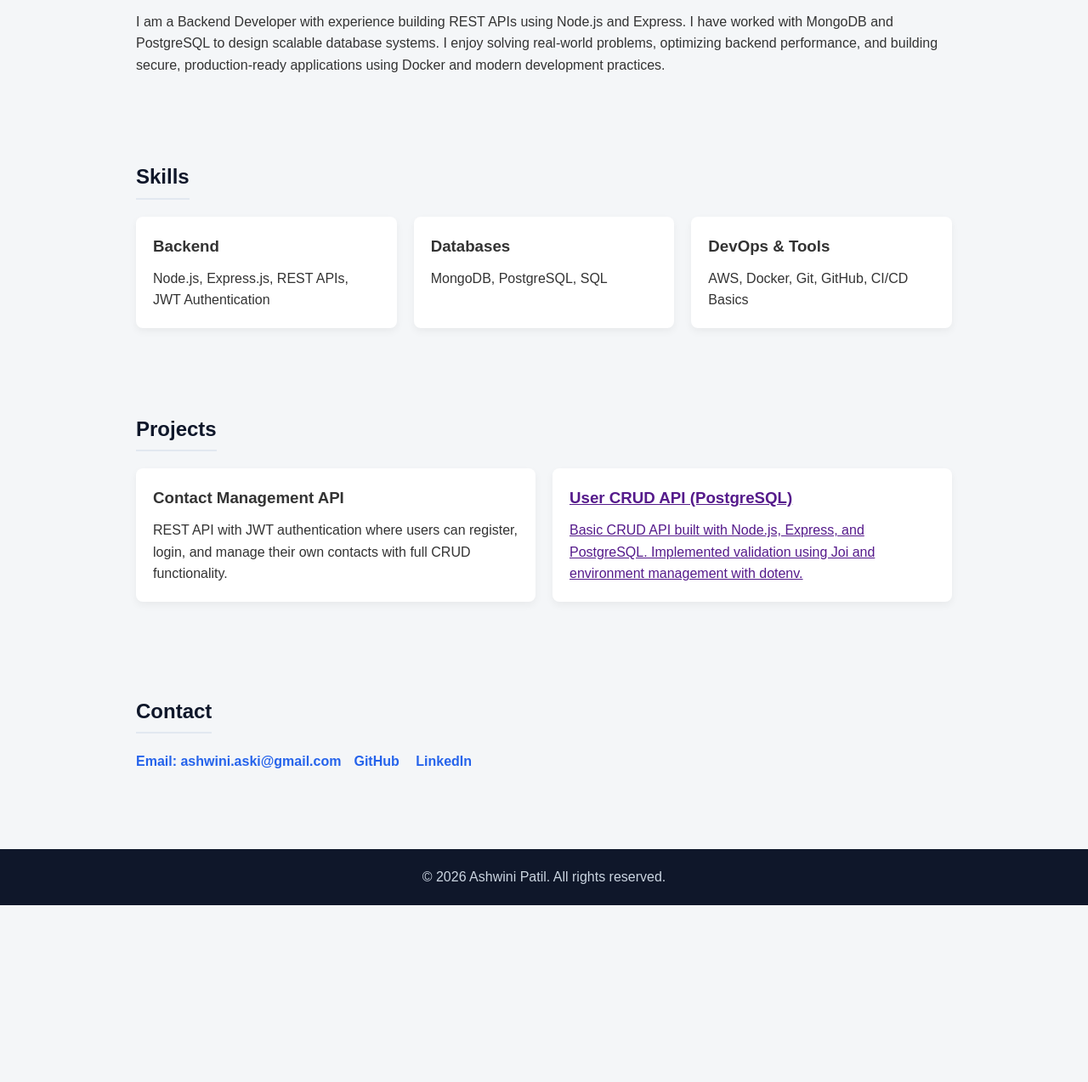
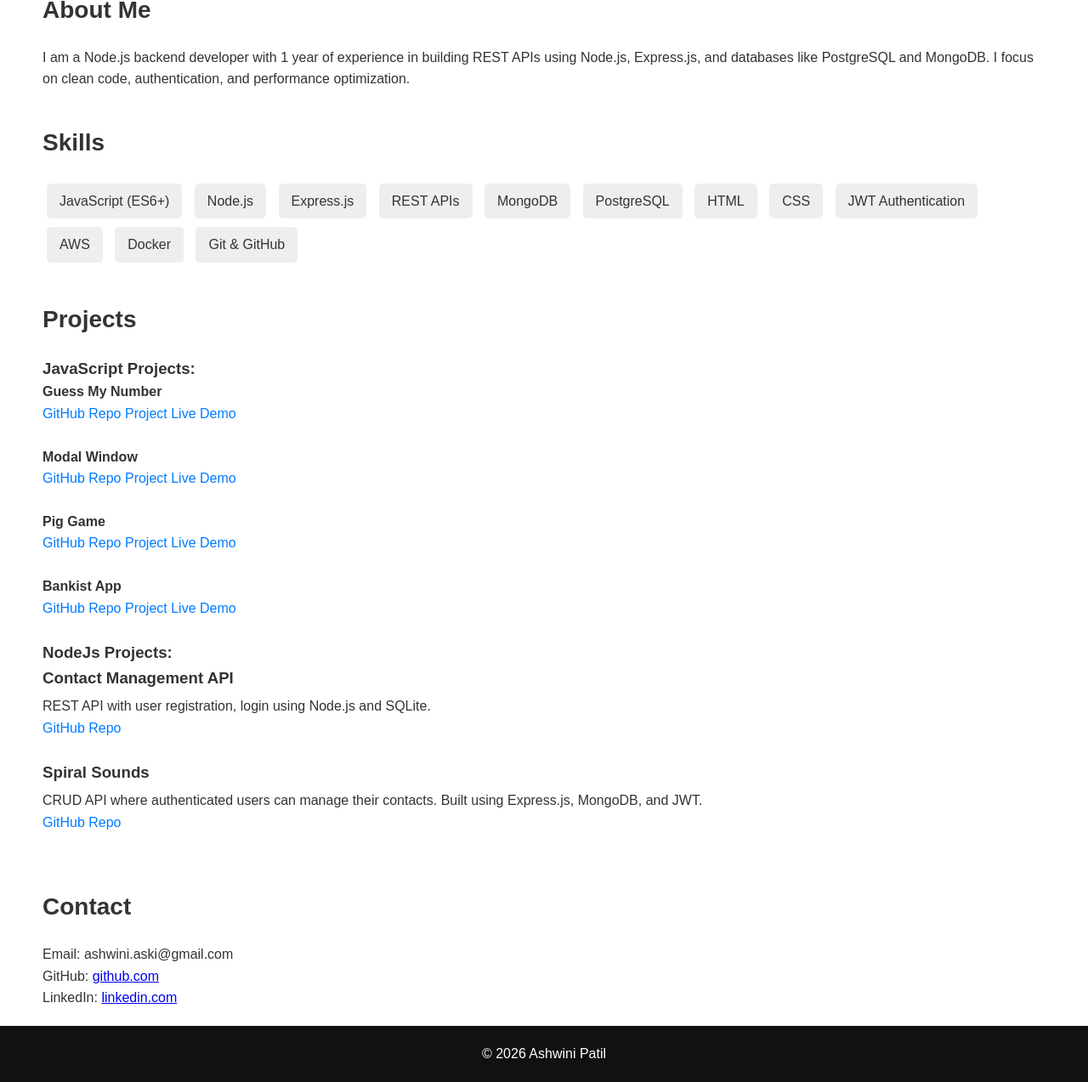
Before and after one commit to ashwini1990-23/ashwinipatil.github.io, a plain HTML site: page index.html in a window 1280 px wide. Shown: the part 285-1558 px from the top of the page at 85% size. Before the commit the page ends 1350 px from the top, so only its background shows below. Drawn offline with Linux system fonts and the light colour scheme.

Commit message:
HTML, CSS ,JS files for portfolio

```diff
--- a/index.html
+++ b/index.html
@@ -1,161 +1,168 @@
-<!DOCTYPE html>
+<!doctype html>
 <html lang="en">
   <head>
     <meta charset="UTF-8" />
     <meta name="viewport" content="width=device-width, initial-scale=1.0" />
-    <title>Ashwini Patil | Backend Developer</title>
-    <style>
-        * {
-            margin: 0;
-            padding: 0;
-            box-sizing: border-box;
-            font-family: Arial, Helvetica, sans-serif;
-        }
-
-        body {
-            line-height: 1.6;
-            background-color: #f4f6f8;
-            color: #333;
-        }
-
-        header {
-            background: #0f172a;
-            color: #fff;
-            padding: 40px 20px;
-            text-align: center;
-        }
-
-        header h1 {
-            font-size: 2.5rem;
-        }
-
-        header p {
-            margin-top: 10px;
-            font-size: 1.1rem;
-            color: #cbd5e1;
-        }
-
-        section {
-            padding: 50px 20px;
-            max-width: 1000px;
-            margin: auto;
-        }
-
-        h2 {
-            margin-bottom: 20px;
-            color: #0f172a;
-            border-bottom: 2px solid #e2e8f0;
-            display: inline-block;
-            padding-bottom: 5px;
-        }
-
-        .skills-list, .projects-list {
-            display: grid;
-            grid-template-columns: repeat(auto-fit, minmax(250px, 1fr));
-            gap: 20px;
-        }
-
-        .card {
-            background: #ffffff;
-            padding: 20px;
-            border-radius: 8px;
-            box-shadow: 0 4px 10px rgba(0,0,0,0.05);
-        }
-
-        .card h3 {
-            margin-bottom: 10px;
-        }
-
-        .contact a {
-            display: inline-block;
-            margin-right: 15px;
-            margin-top: 10px;
-            text-decoration: none;
-            color: #2563eb;
-            font-weight: bold;
-        }
-
-        footer {
-            text-align: center;
-            padding: 20px;
-            background: #0f172a;
-            color: #cbd5e1;
-            margin-top: 40px;
-        }
-
-        @media (max-width: 600px) {
-            header h1 {
-                font-size: 2rem;
-            }
-        }
-    </style>
+    <title>Ashwini Patil | Node.js Backend Developer</title>
+    <link rel="stylesheet" href="style.css" />
   </head>
   <body>
-
+    <!-- Navbar -->
     <header>
       <h1>Ashwini Patil</h1>
-        <p>Backend Developer | Node.js | Express | MongoDB | PostgreSQL | AWS | Docker | Git | GitHub</p>
+      <nav>
+        <a href="#about">About</a>
+        <a href="#skills">Skills</a>
+        <a href="#projects">Projects</a>
+        <a href="#contact">Contact</a>
+      </nav>
     </header>
 
-    <section id="about">
+    <!-- Hero -->
+    <section class="hero">
+      <h2>Node.js Backend Developer</h2>
+      <p>Building secure, scalable, and efficient backend applications</p>
+    </section>
+
+    <!-- About -->
+    <section id="about" class="section">
       <h2>About Me</h2>
       <p>
-            I am a Backend Developer with experience building REST APIs using Node.js and Express.
-            I have worked with MongoDB and PostgreSQL to design scalable database systems.
-            I enjoy solving real-world problems, optimizing backend performance, and building secure,
-            production-ready applications using Docker and modern development practices.
+        I am a Node.js backend developer with 1 year of experience in building
+        REST APIs using Node.js, Express.js, and databases like PostgreSQL and
+        MongoDB. I focus on clean code, authentication, and performance
+        optimization.
       </p>
     </section>
 
-    <section id="skills">
+    <!-- Skills -->
+    <section id="skills" class="section">
       <h2>Skills</h2>
-        <div class="skills-list">
-            <div class="card">
-                <h3>Backend</h3>
-                <p>Node.js, Express.js, REST APIs, JWT Authentication</p>
-            </div>
-            <div class="card">
-                <h3>Databases</h3>
-                <p>MongoDB, PostgreSQL, SQL</p>
-            </div>
-            <div class="card">
-                <h3>DevOps & Tools</h3>
-                <p>AWS, Docker, Git, GitHub, CI/CD Basics</p>
-            </div>
+      <div class="skills">
+        <span>JavaScript (ES6+)</span>
+        <span>Node.js</span>
+        <span>Express.js</span>
+        <span>REST APIs</span>
+        <span>MongoDB</span>
+        <span>PostgreSQL</span>
+        <span>HTML</span>
+        <span>CSS</span>
+        <span>JWT Authentication</span>
+        <span>AWS</span>
+        <span>Docker</span>
+        <span>Git & GitHub</span>
       </div>
     </section>
 
-    <section id="projects">
+    <!-- Projects -->
+    <section id="projects" class="section">
       <h2>Projects</h2>
-        <div class="projects-list">
-            <div class="card">
+
+      <h3>JavaScript Projects:</h3>
+      <div class="project">
+        <h4>Guess My Number</h4>
+
+        <a
+          href="https://github.com/ashwini1990-23/JavaScript/tree/main/DOMandEvents-Sec7/GuessMy%20Number(revision)"
+          target="_blank"
+          >GitHub Repo</a
+        >
+
+        <a
+          href="https://guess-my-number-ashwinipatil.netlify.app/"
+          target="_blank"
+          >Project Live Demo</a
+        >
+      </div>
+
+      <div class="project">
+        <h4>Modal Window</h4>
+
+        <a
+          href="https://github.com/ashwini1990-23/JavaScript/tree/main/DOMandEvents-Sec7/Modal_Window"
+          target="_blank"
+          >GitHub Repo</a
+        >
+        <a href="https://modal-window-ashwinipatil.netlify.app/" target="_blank"
+          >Project Live Demo</a
+        >
+      </div>
+
+      <div class="project">
+        <h4>Pig Game</h4>
+
+        <a
+          href="https://github.com/ashwini1990-23/JavaScript/tree/main/DOMandEvents-Sec7/PigGame"
+          target="_blank"
+          >GitHub Repo</a
+        >
+        <a href="https://pig-game-ashwinipatil.netlify.app/ " target="_blank"
+          >Project Live Demo</a
+        >
+      </div>
+
+      <div class="project">
+        <h4>Bankist App</h4>
+
+        <a
+          href="https://github.com/ashwini1990-23/JavaScript/tree/main/6-Bankist-App"
+          target="_blank"
+          >GitHub Repo</a
+        >
+        <a href="https://bankist-app-ashwinipatil.netlify.app/" target="_blank"
+          >Project Live Demo</a
+        >
+      </div>
+
+      <h3>NodeJs Projects:</h3>
+      <div class="project">
         <h3>Contact Management API</h3>
+        <p>REST API with user registration, login using Node.js and SQLite.</p>
+        <a
+          href="https://github.com/ashwini1990-23/NodeJS/tree/main/ContactManagementApp"
+          target="_blank"
+          >GitHub Repo</a
+        >
+      </div>
+
+      <div class="project">
+        <h3>Spiral Sounds</h3>
         <p>
-                    REST API with JWT authentication where users can register, login,
-                    and manage their own contacts with full CRUD functionality.
+          CRUD API where authenticated users can manage their contacts. Built
+          using Express.js, MongoDB, and JWT.
         </p>
-                <a href="" />
-            </div>
-            <div class="card">
-                <h3>User CRUD API (PostgreSQL)</h3>
-                <p>
-                    Basic CRUD API built with Node.js, Express, and PostgreSQL.
-                    Implemented validation using Joi and environment management with dotenv.
-                </p>
-            </div>
+        <a
+          href="https://github.com/ashwini1990-23/NodeJS/tree/main/Spiral-Sounds"
+          target="_blank"
+          >GitHub Repo</a
+        >
       </div>
     </section>
 
-    <section id="contact" class="contact">
+    <!-- Contact -->
+    <section id="contact" class="section">
       <h2>Contact</h2>
       <p>Email: ashwini.aski@gmail.com</p>
-        <a href="https://github.com/ashwini1990-23" target="_blank">GitHub</a>
-        <a href="https://linkedin.com/in/ashwini-patil-developer" target="_blank">LinkedIn</a>
+      <p>
+        GitHub:
+        <a href="https://github.com/ashwini1990-23" target="_blank"
+          >github.com</a
+        >
+      </p>
+      <p>
+        LinkedIn:
+        <a
+          href="https://linkedin.com/in/ashwini-patil-developer"
+          target="_blank"
+          >linkedin.com</a
+        >
+      </p>
     </section>
 
     <footer>
-        <p>© 2026 Ashwini Patil. All rights reserved.</p>
+      <p>© 2026 Ashwini Patil</p>
     </footer>
 
+    <script src="script.js"></script>
   </body>
 </html>
--- /dev/null
+++ b/script.js
@@ -0,0 +1,8 @@
+// Simple smooth scrolling
+document.querySelectorAll("nav a").forEach((link) => {
+  link.addEventListener("click", function (e) {
+    e.preventDefault();
+    const section = document.querySelector(this.getAttribute("href"));
+    section.scrollIntoView({ behavior: "smooth" });
+  });
+});
--- /dev/null
+++ b/style.css
@@ -0,0 +1,96 @@
+* {
+  margin: 0;
+  padding: 0;
+  box-sizing: border-box;
+  font-family: Arial, Helvetica, sans-serif;
+}
+
+body {
+  line-height: 1.6;
+  color: #333;
+}
+
+/* Header */
+header {
+  display: flex;
+  justify-content: space-between;
+  align-items: center;
+  padding: 20px 50px;
+  background: #111;
+  color: #fff;
+}
+
+header h1 {
+  font-size: 24px;
+}
+
+nav a {
+  color: #fff;
+  margin-left: 20px;
+  text-decoration: none;
+}
+
+nav a:hover {
+  text-decoration: underline;
+}
+
+/* Hero */
+.hero {
+  padding: 40px 10px;
+  text-align: center;
+  background: #f4f4f4;
+}
+
+.hero h2 {
+  font-size: 36px;
+}
+
+.hero p {
+  margin-top: 10px;
+  font-size: 18px;
+}
+
+/* Sections */
+.section {
+  padding: 20px 50px;
+}
+
+.section h2 {
+  margin-bottom: 20px;
+  font-size: 28px;
+}
+
+/* Skills */
+.skills span {
+  display: inline-block;
+  background: #eee;
+  padding: 8px 15px;
+  margin: 5px;
+  border-radius: 5px;
+}
+
+/* Projects */
+.project {
+  margin-bottom: 25px;
+}
+
+.project h3 {
+  margin-bottom: 5px;
+}
+
+.project a {
+  color: #007bff;
+  text-decoration: none;
+}
+
+.project a:hover {
+  text-decoration: underline;
+}
+
+/* Footer */
+footer {
+  text-align: center;
+  padding: 20px;
+  background: #111;
+  color: #fff;
+}
```
Lines whose indentation alone changed are shown as unchanged.
